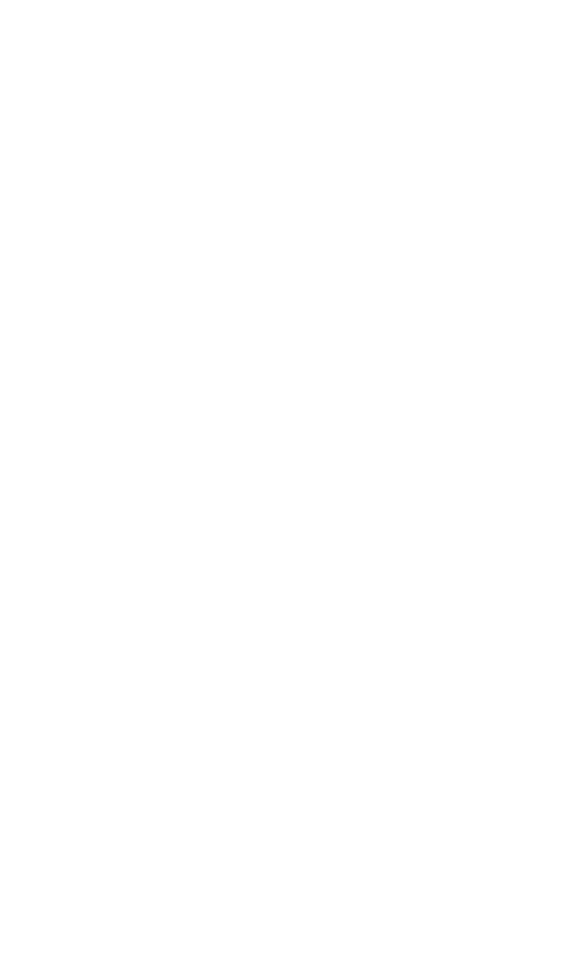
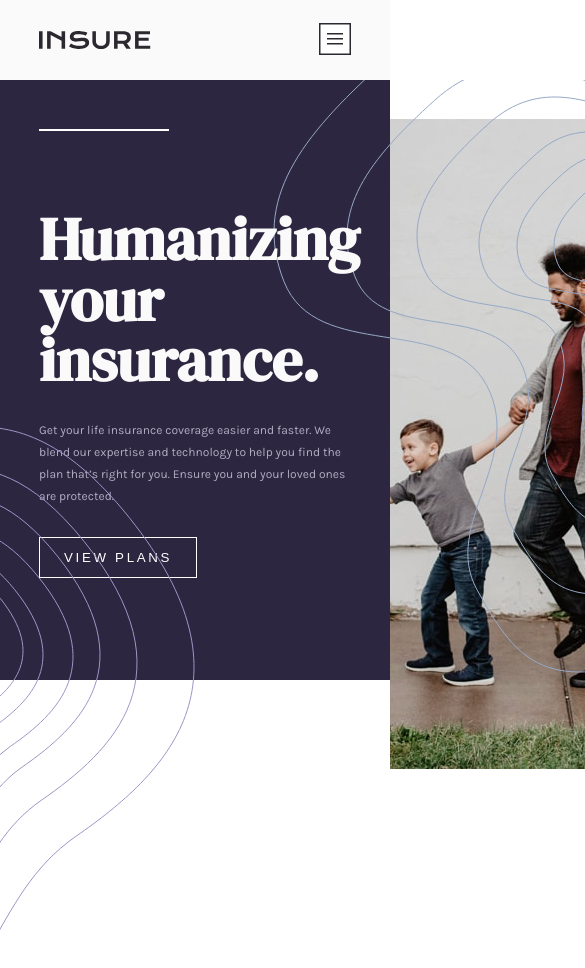
Before and after one commit to RodCri/Insure-landing-page, a plain HTML site: page index.html in a window 390 px wide. Shown: the top 968 px of the page, 585 px wide, since content can reach past the window. Before the commit the page ends 844 px from the top, so only its background shows below. Drawn offline with Linux system fonts and the light colour scheme.

Commit message:
add structure and style header, update menu in mobile

```diff
--- a/css/style.css
+++ b/css/style.css
@@ -18,4 +18,152 @@ html{
 }
 body{
   font-size: 1rem;
+  font-family: 'Karla', sans-serif;
 }
+.nav{
+  height: 80px;
+  background-color: var(--very-light-gray);
+}
+.nav__container{
+  display: flex;
+  height: 100%;
+  width: 80%;
+  margin: 0 auto;
+  justify-content: space-between;
+  align-items: center;
+}
+.nav__logo{
+  font-size: 1.5em;
+  font-weight: 700;
+}
+.nav__menu{
+  display: grid;
+  grid-auto-flow: column;
+  gap: 3em;
+  place-items: center;
+}
+.nav__item{
+  text-decoration: none;
+  font-size: 1.5em;
+  text-transform: uppercase;
+  font-weight: 700;
+  color: var(--dark-grayish-violet);
+}
+.nav__item:nth-child(4){
+  border: 2px solid #2e2e30;
+  color: #2e2e30;
+  padding: 12px 25px;
+}
+.nav__item:nth-child(4):hover{
+  background-color: #2e2e30;
+  color: var(--very-light-gray);
+}
+.nav__item:hover{
+  color: #2e2e30;
+}
+.nav__label, .nav__input{
+  display: none;
+}
+.hero{
+  width: 100%;
+  height: 960px;
+}
+.hero::after{
+  content: url('../images/bg-pattern-intro-left-desktop.svg');
+  width: 100%;
+  bottom: -90px;
+  position: absolute;
+}
+.hero::before{
+  content: url('../images/bg-pattern-intro-right-desktop.svg');
+  width: 100%;
+  left: 70%;
+  top: 80px;
+  position: absolute;
+}
+.hero__humanizing{
+  width: 100%;
+  height: 600px;
+  background-color: var(--dark-violet);
+  padding: 10% 10%;
+  display: flex;
+}
+.humanizing__info{
+  color: var(--very-light-gray);
+  padding-right: 30px;
+  position: relative;
+}
+.humanizing__info::after{
+  content: '';
+  width: 130px;
+  height: 1.5px;
+  background-color: #fff;
+  top: 10px;
+  left: 0;
+  position: absolute;
+}
+.humanizing__info-title{
+  font-size: 3em;
+  font-family: 'DM Serif Display', serif;
+  line-height: 2em;
+  margin: 3em 0 1em 0;
+}
+.humanizing__info-text{
+  font-size: 1.2em;
+  line-height: 1.8em;
+  color: #b1acc2;
+  margin-bottom: 2.5em;
+}
+.cta{
+  border: 1px solid #fff;
+  background-color: var(--dark-violet);
+  color: #fff;
+  padding: 12px 24px;
+  text-transform: uppercase;
+  letter-spacing: .2em;
+}
+.humanizing__img{
+  z-index: 1;
+}
+@media(max-width:700px){
+  .nav__label{
+    display: block;
+    cursor: pointer;
+  }
+  .nav__menu{
+    position: fixed;
+    top: 80px;
+    bottom: 0;
+    background-color: var(--very-dark-violet);
+    width: 100%;
+    left: 0;
+    display: flex;
+    flex-direction: column;
+    align-items: center;
+    clip-path: circle(0 at center);
+    transition: clip-path 1s ease-in-out;
+    background-image: url('../images/bg-pattern-mobile-nav.svg');
+    background-repeat: no-repeat;
+    background-size: contain;
+    background-position: bottom;
+  }
+  .nav__item{
+    color: var(--very-light-gray);
+    font-size: 2.5em;
+    margin-bottom: 2em;
+  }
+  .nav__item:nth-child(1){
+    margin-top: 3em;
+  }
+  .nav__item:nth-child(4){
+    color: var(--very-light-gray);
+    border: 2px solid var(--very-light-gray);
+    padding: 12px 20%;
+  }
+  .nav__input:checked + .nav__menu{
+    clip-path: circle(100% at center);
+  }
+  .nav__label + .nav__img{
+    content: url('../images/icon-close.svg');
+  }
+}
--- a/index.html
+++ b/index.html
@@ -11,20 +11,40 @@
   <link rel="stylesheet" href="css/style.css">
 </head>
 <body>
-
-  <!-- How we work
-  Blog
-  Account
-  View plans
-
-  Humanizing your insurance.
-
-  Get your life insurance coverage easier and faster. We blend our expertise
-  and technology to help you find the plan that’s right for you. Ensure you
-  and your loved ones are protected.
-
-  View plans
-
+  <nav class="nav">
+    <div class="nav__container">
+      <img src="images/logo.svg" alt="logo Insure" class="logo">
+      <label for="menu" class="nav__label">
+        <img src="images/icon-hamburger.svg" alt="" class="nav__img">
+      </label>
+      <input type="checkbox" name="" id="menu" class="nav__input">
+      <div class="nav__menu">
+        <a href="#" class="nav__item">How we work</a>
+        <a href="#" class="nav__item">blog</a>
+        <a href="#" class="nav__item">account</a>
+        <a href="#" class="nav__item">view plans</a>
+      </div>
+    </div>
+  </nav>
+  <header class="hero">
+    <div class="hero__humanizing">
+      <div class="humanizing__info">
+        <div class="humanizing__info-title">
+          <h1>Humanizing <br>your insurance.</h1>
+        </div>
+        <div class="humanizing__info-text">
+          <p> Get your life insurance coverage easier and faster. We blend our expertise and technology to help you find the plan that’s right for you. Ensure you and your loved ones are protected.</p>
+        </div>
+        <div class="humanizing__info-cta">
+          <button class="cta">View plans</button>
+        </div>
+      </div>
+      <div class="humanizing__figure">
+        <img src="images/image-intro-desktop.jpg" alt="Humanizing insurance" class="humanizing__img">
+      </div>
+    </div>
+  </header>
+    <!--
   We’re different
 
   Snappy Process
```
